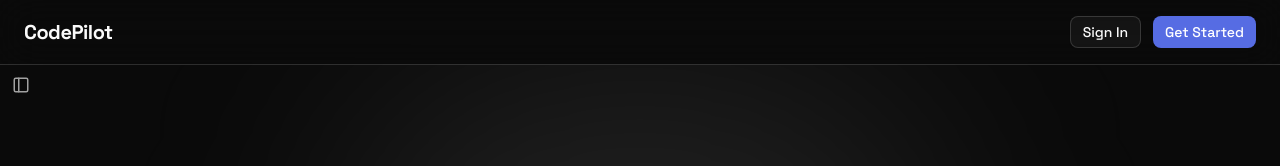
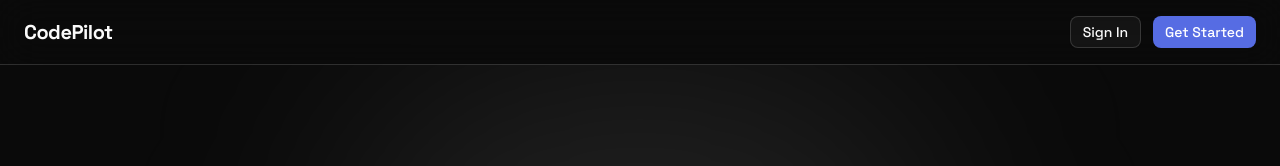
Before and after one commit to Aniketbhandari18/codepilot, a Next.js app: page / in a window 1280 px wide. Shown: the top 166 px of the page. Built offline with nearby package versions, Linux system fonts and the light colour scheme; no server answers.

Commit message:
feat: show sidebar and fetch projects only for authenticated users

```diff
--- a/src/components/HomePage.tsx
+++ b/src/components/HomePage.tsx
@@ -7,15 +7,17 @@ import Sidebar from "./Sidebar";
 import { api } from "../../convex/_generated/api";
 import { useState } from "react";
 import { PanelLeft } from "lucide-react";
+import { useAuth } from "@clerk/nextjs";
 
 const HomePage = () => {
   const [sidebarOpen, setSidebarOpen] = useState(false);
+  const { isSignedIn } = useAuth();
 
-  const projects = useQuery(api.projects.getProjects, {});
+  const projects = useQuery(api.projects.getProjects, isSignedIn ? {} : "skip");
 
   return (
     <div className="relative">
-      {!sidebarOpen && (
+      {isSignedIn && !sidebarOpen && (
         <button
           onClick={() => setSidebarOpen(true)}
           className="fixed z-20 ml-3 mt-3 text-muted-foreground hover:text-foreground transition-colors"
@@ -24,11 +26,13 @@ const HomePage = () => {
           <PanelLeft size={18} />
         </button>
       )}
-      <Sidebar
-        projects={projects ?? []}
-        open={sidebarOpen}
-        onClose={() => setSidebarOpen(false)}
-      />
+      {isSignedIn && (
+        <Sidebar
+          projects={projects ?? []}
+          open={sidebarOpen}
+          onClose={() => setSidebarOpen(false)}
+        />
+      )}
       <HeroSection />
       <CreateProjectSection />
     </div>
```
